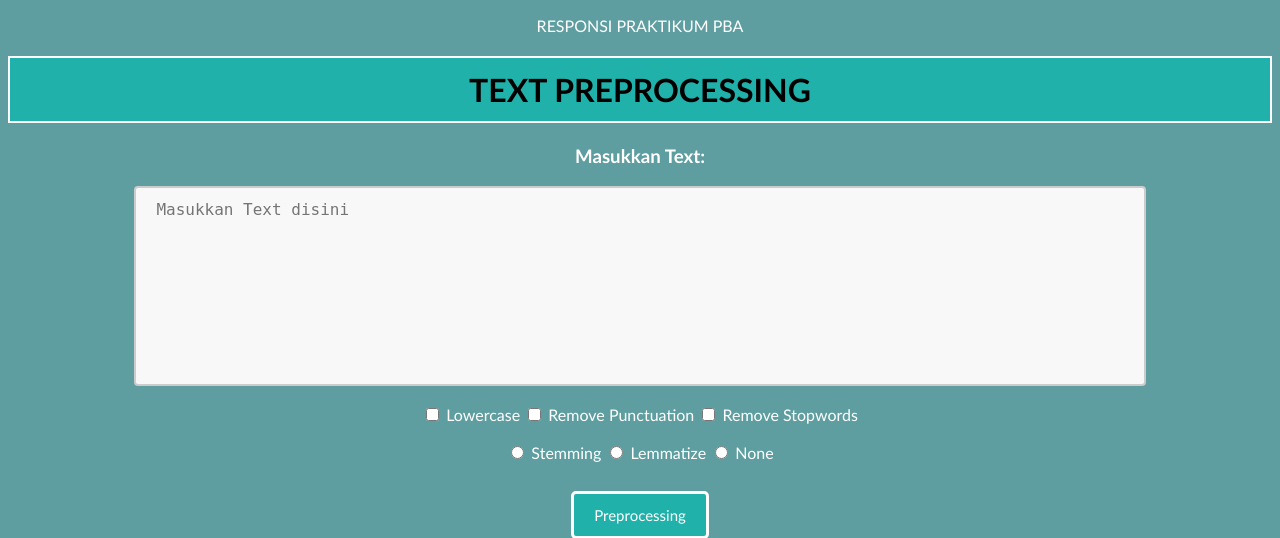
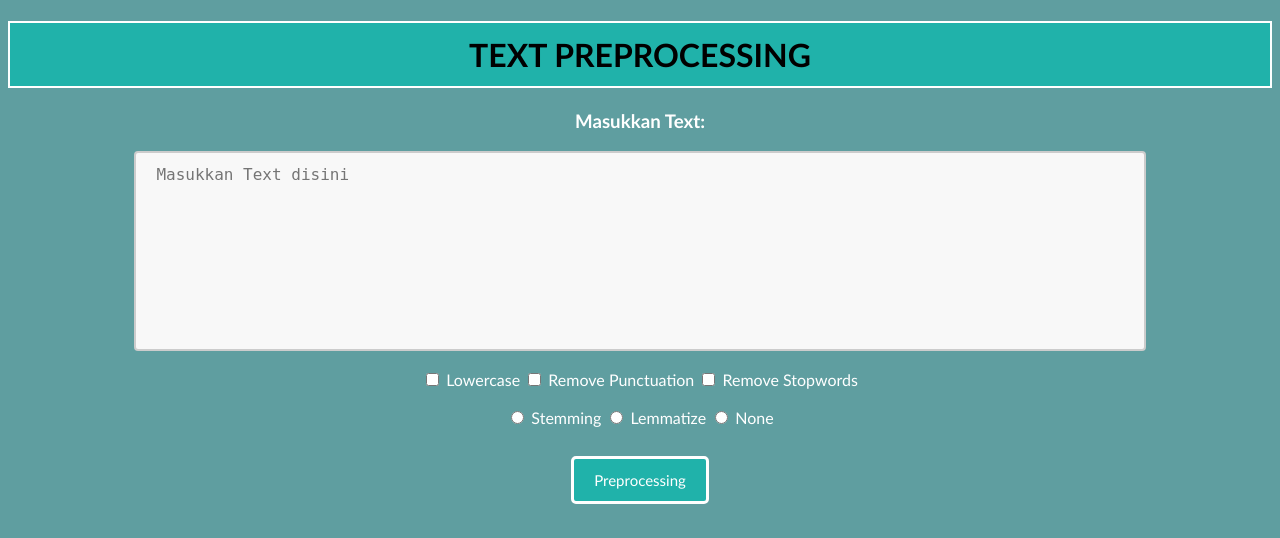
Before and after one commit to ringgaersha/text-preprocessing, a Flask app: page / in a window 1280 px wide. Shown: the top 538 px of the page. Run offline with Flask 2, Linux system fonts and the light colour scheme; parts of the project's set-up code (start-up, migrations or seed data) failed here and were passed over.

Commit message:
Update index.html

```diff
--- a/template/index.html
+++ b/template/index.html
@@ -47,7 +47,6 @@
         </style>
 </head>
 <body>
-    <p align="center">RESPONSI PRAKTIKUM PBA</p>
     <h1 align="center">TEXT PREPROCESSING</h1>
     <form action="/preprocess" method="post">
         <h3 align="center">Masukkan Text:</h3>
```
